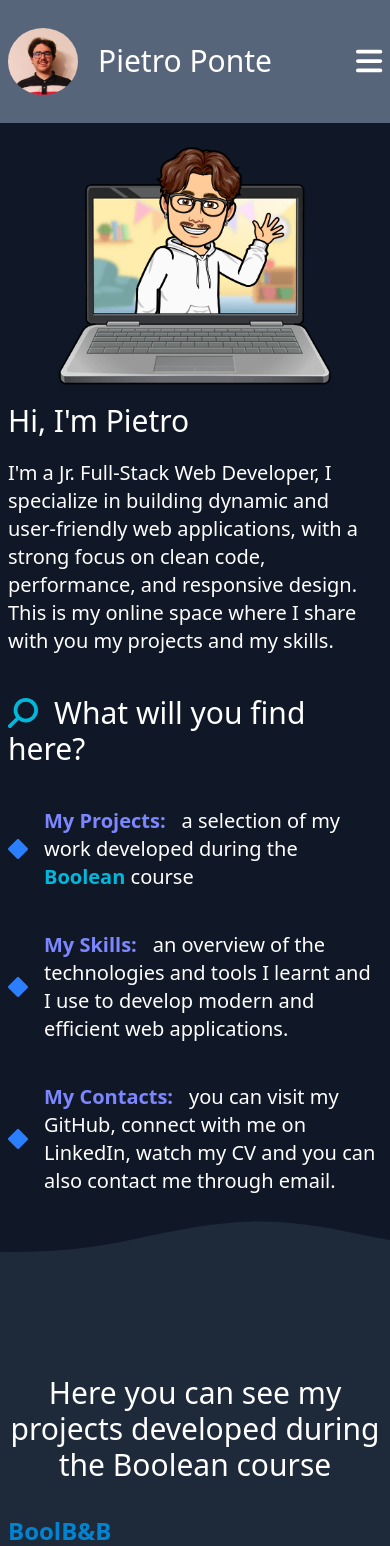
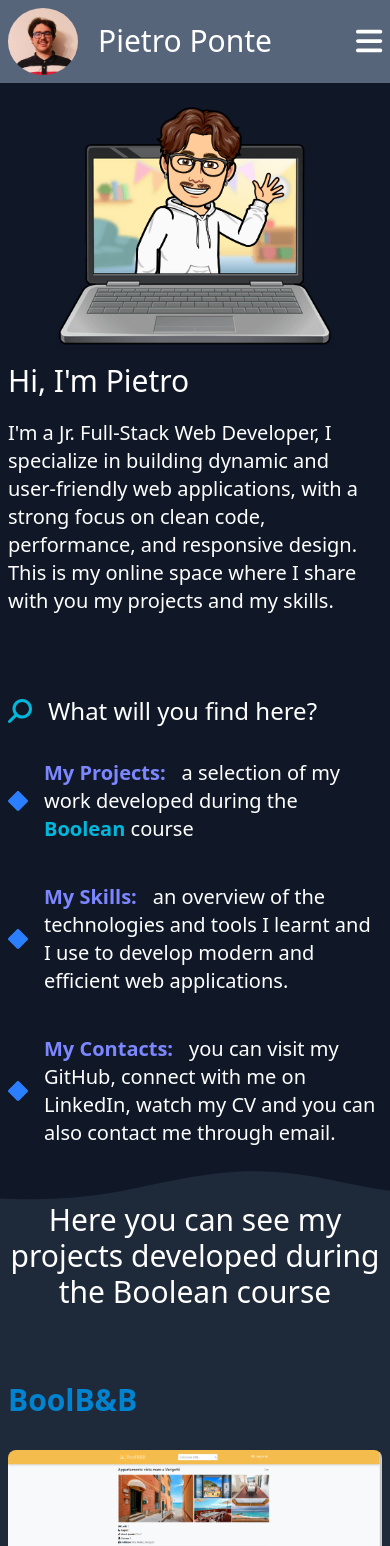
Before and after one commit to Pietroo03/MyPortfolio, a React (Vite) app: page / in a window 390 px wide. Shown: the top 1546 px of the page. Built offline with nearby package versions, Linux system fonts and the light colour scheme.

Commit message:
add changes to style and responsive add animations

```diff
--- a/package.json
+++ b/package.json
@@ -15,8 +15,10 @@
     "@fortawesome/free-solid-svg-icons": "^6.7.2",
     "@fortawesome/react-fontawesome": "^0.2.2",
     "@tailwindcss/vite": "^4.0.3",
+    "framer-motion": "^12.4.1",
     "react": "^18.3.1",
     "react-dom": "^18.3.1",
+    "react-intersection-observer": "^9.15.1",
     "react-scroll": "^1.9.0",
     "swiper": "^11.2.2",
     "tailwindcss": "^4.0.3"
--- /dev/null
+++ b/src/Animation/ScrollAnimation.jsx
@@ -0,0 +1,31 @@
+import { useEffect, useState } from 'react';
+import { useAnimation } from 'framer-motion';
+
+export default function UseScrollAnimation(sectionId) { // <-- Esporta con 'export function'
+    const controls = useAnimation();
+    const [isVisible, setIsVisible] = useState(false);
+
+    useEffect(() => {
+        const observer = new IntersectionObserver(
+            ([entry]) => {
+                if (entry.isIntersecting) {
+                    setIsVisible(true);
+                    controls.start({ opacity: 1, y: 0, scale: 1 });
+                } else {
+                    setIsVisible(false);
+                    controls.start({ opacity: 0, y: 50, scale: 0.5 }); // Reset animazione
+                }
+            },
+            { threshold: 0.2 } // Attiva quando il 20% della sezione è visibile
+        );
+
+        const section = document.getElementById(sectionId);
+        if (section) observer.observe(section);
+
+        return () => {
+            if (section) observer.unobserve(section);
+        };
+    }, [controls, sectionId]);
+
+    return { controls, isVisible };
+}
--- a/src/Components/About.jsx
+++ b/src/Components/About.jsx
@@ -2,31 +2,41 @@ import { FontAwesomeIcon } from '@fortawesome/react-fontawesome'
 import { faMagnifyingGlass, faDiamond } from '@fortawesome/free-solid-svg-icons'
 import { Link } from 'react-scroll'
 import { useState, useEffect } from 'react';
+import { motion } from 'framer-motion';
+import UseScrollAnimation from '../Animation/ScrollAnimation';
 
 export default function About() {
 
-    const [offset, setOffset] = useState(100);; // Valore di default
+    const { controls, isVisible } = UseScrollAnimation('about')
+    const [offset, setOffset] = useState(100);
 
     useEffect(() => {
         const updateOffset = () => {
             if (window.innerWidth < 640) { // sm
-                setOffset(0);
-            }
-        };
+                setOffset(-85);
+            } else if (window.innerWidth <= 1024) { // md
+                setOffset(-50);
+            };
+        }
 
-        updateOffset(); // Imposta il valore iniziale
-        window.addEventListener('resize', updateOffset); // Aggiorna al resize
+        updateOffset();
+        window.addEventListener('resize', updateOffset);
 
         return () => window.removeEventListener('resize', updateOffset);
     }, []);
 
     return (
         <>
-            <section id="about" className="md:pt-50 lg:pt-30 px-2 md:px-8 lg:px-20 bg-gray-900">
+            <section id="about" className="md:pt-20 lg:pt-30 px-2 md:px-8 lg:px-10 bg-gray-900">
                 <div className="container mx-auto">
                     <div className="row flex flex-col md:flex-row items-center justify-between">
                         {/* Contenuto (Saluto + Paragrafo insieme da md in poi) */}
-                        <div className="w-full md:w-2/3 order-2 md:order-1 flex flex-col">
+                        <motion.div
+                            initial={{ opacity: 0, y: 50, }}
+                            animate={controls}
+                            transition={{ duration: 0.5, delay: 0.3, }}
+                            className="w-full md:w-2/3 order-2 md:order-1 flex flex-col"
+                        >
                             {/* Saluto */}
                             <h1 className="text-3xl pb-5 md:text-4xl lg:text-5xl flex items-center justify-start">
                                 <div>Hi, I'm Pietro</div>
@@ -40,18 +50,31 @@ export default function About() {
                                     share with you my projects and my skills.
                                 </p>
                             </div>
-                        </div>
+                        </motion.div>
 
                         {/* Immagine (prima su mobile, a destra da md in poi) */}
-                        <div className="w-full md:w-1/3 order-1 md:order-2 flex justify-center">
+                        <motion.div
+                            initial={{ opacity: 0, y: 50, }}
+                            animate={controls}
+                            transition={{ duration: 0.5, delay: 0.4, }}
+                            className="w-full md:w-1/3 order-1 md:order-2 flex justify-center">
                             <img src="public/avatar3.png" alt="" className="w-3/4 md:w-full" />
-                        </div>
+                        </motion.div>
                     </div>
-                    <div className='text-3xl md:text-4xl py-10'>
+                    <motion.div
+                        initial={{ opacity: 0, y: 50, }}
+                        animate={controls}
+                        transition={{ duration: 0.5, delay: 0.5, }}
+                        className='text-2xl sm:text-3xl md:text-4xl pb-8 pt-20 md:pb-15'>
+
                         <FontAwesomeIcon icon={faMagnifyingGlass} rotation={90} className='text-cyan-500' />
                         <span className='pl-4'>What will you find here?</span>
-                    </div>
-                    <ul className='text-xl md:text-3xl'>
+                    </motion.div>
+                    <motion.ul
+                        initial={{ opacity: 0, y: 50, }}
+                        animate={controls}
+                        transition={{ duration: 0.5, delay: 0.5, }}
+                        className='text-xl md:text-3xl'>
                         <li className='pb-10 md:pb-13 flex items-center'>
                             <div>
                                 <FontAwesomeIcon icon={faDiamond} className='text-blue-500' />
@@ -85,11 +108,11 @@ export default function About() {
                                 <span className='pl-4'>you can visit my GitHub, connect with me on LinkedIn, watch my CV and you can also contact me through email.</span>
                             </div>
                         </li>
-                    </ul>
+                    </motion.ul>
                 </div>
-            </section>
+            </section >
             <div className='text-gray-900 rotate-180 w-full'>
-                <svg className="w-full h-[60px] md:h-[110px] lg:h-[150px] 3xl:h-[400px] aspect-[1440/100]"
+                <svg className="w-full h-[55px] md:h-[110px] lg:h-[150px] 3xl:h-[400px]"
                     viewBox="0 0 1440 100"
                     preserveAspectRatio="xMidYMid slice"
                     xmlns="http://www.w3.org/2000/svg"
--- a/src/Components/Header.jsx
+++ b/src/Components/Header.jsx
@@ -10,7 +10,7 @@ export default function Header() {
     useEffect(() => {
         const updateOffset = () => {
             if (window.innerWidth < 640) { // sm
-                setOffset(-280);
+                setOffset(-335);
             }
         };
 
@@ -24,12 +24,13 @@ export default function Header() {
 
     return (
         <>
-            <header className="flex justify-between items-center py-7 px-2 md:px-8 text-2xl bg-slate-600/90 text-white sticky top-0 right-0 left-0 z-10">
+            <header className="flex justify-between items-center py-2 md:py-7 px-2 md:px-8 text-2xl bg-slate-600/90 text-white sticky top-0 right-0 left-0 z-10">
                 <div className="flex items-center text-3xl md:text-4xl">
                     <img
                         src="public/profile-photo.jpg"
                         alt=""
-                        style={{ width: "70px", borderRadius: "50%" }}
+                        style={{ borderRadius: "50%" }}
+                        className="w-[70px]"
                     />
                     <span className="pl-5 group hover:text-blue-400 transition duration-200 ease-in-out hover:scale-110 transition duration-500 ease-in-out">
                         <Link
@@ -62,7 +63,7 @@ export default function Header() {
                             to="projects"
                             smooth={true}
                             duration={1200}
-                            offset={100}
+                            offset={-50}
 
                             className="cursor-pointer bg-left-bottom bg-gradient-to-r from-blue-400 to-blue-400 bg-[length:0%_2px] bg-no-repeat group-hover:bg-[length:100%_2px] transition-all duration-500 ease-out"
                         >
@@ -100,7 +101,7 @@ export default function Header() {
             </header>
 
             {/* Menu mobile */}
-            <div className={`${menuOpen ? "sticky top-[123px] bg-slate-600/90 text-white py-5 px-4 z-50" : "hidden"}`}>
+            <div className={`${menuOpen ? "sticky top-[83px] bg-slate-600/90 text-white py-5 px-4 z-50" : "hidden"}`}>
                 <div className="text-xl py-3">
                     <Link
                         to="about"
--- a/src/Components/Projects.jsx
+++ b/src/Components/Projects.jsx
@@ -6,25 +6,42 @@ import { Autoplay, Navigation } from 'swiper/modules';
 import projects from "../Data/projects";
 import { FontAwesomeIcon } from '@fortawesome/react-fontawesome';
 import { faChevronLeft, faChevronRight, faDiamond } from '@fortawesome/free-solid-svg-icons';
+import { motion } from 'framer-motion';
+import UseScrollAnimation from '../Animation/ScrollAnimation';
 
 export default function Projects() {
 
-    // Riferimento al Swiper
+    const { controls, isVisible } = UseScrollAnimation('projects')
     const swiperRef = useRef([]);
 
     return (
-        <section id="projects" className="pt-30 md:pt-65 px-2 md:px-8 lg:px-20 bg-gray-800">
+        <>
+            <section id="projects" className="md:pt-20 lg:pt-30 md:pt-65 px-2 md:px-8 lg:px-10 bg-gray-800">
                 <div className="container mx-auto">
-                <div className="text-3xl md:text-4xl lg:text-5xl text-center">
+                    <motion.div
+                        initial={{ opacity: 0, y: 50, }}
+                        animate={controls}
+                        transition={{ duration: 0.5, delay: 0.3, }}
+                        className="text-3xl md:text-4xl lg:text-5xl text-center pb-10">
                         Here you can see my projects developed during the Boolean course
-                </div>
+                    </motion.div>
                     {projects.map((project, index) => (
                         <div key={index} className="mb-20">
                             {/* Titolo a sinistra */}
-                        <div className="text-2xl md:text-4xl lg:text-5xl pt-8 md:pt-15 text-left text-sky-600 font-bold">{project.title}</div>
+                            <motion.div
+                                initial={{ opacity: 0, y: 50 }}
+                                animate={controls}
+                                transition={{ duration: 0.5, delay: 0.4, }}
+                                className="text-3xl md:text-5xl lg:text-5xl pt-8 md:pt-15 text-left text-sky-600 font-bold">
+                                {project.title}
+                            </motion.div>
 
                             {/* Carosello */}
-                        <div className="pt-8 md:p-15 mx-auto h-auto w-full flex justify-center items-center relative">
+                            <motion.div
+                                initial={{ opacity: 0, y: 50 }}
+                                animate={controls}
+                                transition={{ duration: 0.5, delay: 0.4, }}
+                                className="pt-8 lg:p-15 mx-auto h-auto w-full flex justify-center items-center relative">
                                 {/* Swiper Carousel */}
                                 <Swiper
                                     ref={(el) => (swiperRef.current[index] = el)}
@@ -48,35 +65,62 @@ export default function Projects() {
                                 </Swiper>
 
                                 {/* Bottoni dentro il carosello */}
-                            <div
+                                <motion.div
+                                    initial={{ opacity: 0, y: 50 }}
+                                    animate={controls}
+                                    transition={{ duration: 0.5, delay: 0.4, }}
                                     className={`hidden md:block swiper-button-prev-${index} absolute top-1/2 left-1/15 transform -translate-y-1/2 text-white bg-black bg-opacity-50 px-4 py-2 rounded-full cursor-pointer z-3`}
                                 >
                                     <FontAwesomeIcon icon={faChevronLeft} />
-                            </div>
-                            <div
+                                </motion.div>
+                                <motion.div
+                                    initial={{ opacity: 0, y: 50 }}
+                                    animate={controls}
+                                    transition={{ duration: 0.5, delay: 0.4, }}
                                     className={`hidden md:block swiper-button-next-${index} absolute top-1/2 right-1/15 transform -translate-y-1/2 text-white bg-black bg-opacity-50 px-4 py-2 rounded-full cursor-pointer z-3`}
                                 >
                                     <FontAwesomeIcon icon={faChevronRight} />
-                            </div>
-                        </div>
+                                </motion.div>
+                            </motion.div>
 
                             {/* Due colonne */}
-                        <div className="flex flex-col md:flex-row flex-wrap items-center pt-10">
+                            <motion.div
+                                initial={{ opacity: 0, y: 50 }}
+                                animate={controls}
+                                transition={{ duration: 0.5, delay: 0.5, }}
+                                className="flex flex-col md:flex-row flex-wrap items-center lg:pt-10">
                                 {/* Funzioni */}
-                            <div className="w-full md:w-1/3">
+                                <motion.div
+                                    initial={{ opacity: 0, y: 50 }}
+                                    animate={controls}
+                                    transition={{ duration: 0.5, delay: 0.5, }}
+                                    className="w-full lg:w-1/3 py-5 md:py-10">
                                     <h3 className="text-3xl font-semibold mb-8">Features</h3>
-                                <ul className="text-xl xl:text-2xl ">
+                                    <motion.ul
+                                        initial={{ opacity: 0, y: 50 }}
+                                        animate={controls}
+                                        transition={{ duration: 0.5, delay: 0.5, }}
+                                        className="text-xl xl:text-2xl ">
                                         {Array.isArray(project.functions) && project.functions.map((func, i) => (
-                                        <li key={i} className='flex pb-4 md:pb-6 items-center'>
+                                            <motion.li
+                                                initial={{ opacity: 0, y: 50 }}
+                                                animate={controls}
+                                                transition={{ duration: 0.5, delay: 0.5, }}
+                                                key={i}
+                                                className='flex pb-4 md:pb-6 items-center'>
                                                 <FontAwesomeIcon icon={faDiamond} className='text-blue-500 pr-5' />
                                                 <span>{func}</span>
-                                        </li>
+                                            </motion.li>
                                         ))}
-                                </ul>
-                            </div>
+                                    </motion.ul>
+                                </motion.div>
 
                                 {/* Video */}
-                            <div className="w-full md:w-2/3 md:pl-15 pt-8 md:pt-0 ">
+                                <motion.div
+                                    initial={{ opacity: 0, y: 50 }}
+                                    animate={controls}
+                                    transition={{ duration: 0.5, delay: 0.5, }}
+                                    className="w-full lg:w-2/3 lg:pl-15  md:pt-0 ">
                                     <video
                                         src={project.video}
                                         autoPlay
@@ -85,13 +129,27 @@ export default function Projects() {
                                         playsInline
                                         className="w-full rounded-lg shadow-lg"
                                     ></video>
-                            </div>
+                                </motion.div>
 
-                        </div>
+                            </motion.div>
 
                         </div>
                     ))}
                 </div>
             </section>
+            <div className='text-gray-700 w-full'>
+                <svg className="w-full h-[55px] md:h-[110px] lg:h-[150px] 3xl:h-[400px] aspect-[1440/100]"
+                    viewBox="0 0 1440 100"
+                    preserveAspectRatio="xMidYMid slice"
+                    xmlns="http://www.w3.org/2000/svg"
+                    version="1.1"
+                >
+                    <path className="wavePath-haxJK1 animationPaused-2hZ4IO "
+                        d="M826.337463,25.5396311 C670.970254,58.655965 603.696181,68.7870267 447.802481,35.1443383 C293.342778,1.81111414 137.33377,1.81111414 0,1.81111414 L0,150 L1920,150 L1920,1.81111414 C1739.53523,-16.6853983 1679.86404,73.1607868 1389.7826,37.4859505 C1099.70117,1.81111414 981.704672,-7.57670281 826.337463,25.5396311 Z"
+                        fill="currentColor" />
+                </svg>
+            </div>
+        </>
+
     );
 }
--- a/src/Components/Skills.jsx
+++ b/src/Components/Skills.jsx
@@ -1,7 +1,7 @@
 export default function Skills() {
 
     return (
-        <section id="skills" className="md:pt-16 px-2 md:px-8 lg:px-20">
+        <section id="skills" className="md:pt-16 px-2 md:px-8 lg:px-20 bg-gray-700">
             <div>Skills</div>
         </section>
     )
```
Also changed, not shown: src/App.jsx (+7 -0 lines), 1 other file (tests, documents, lock files or other folders). Lines whose indentation alone changed are shown as unchanged.
